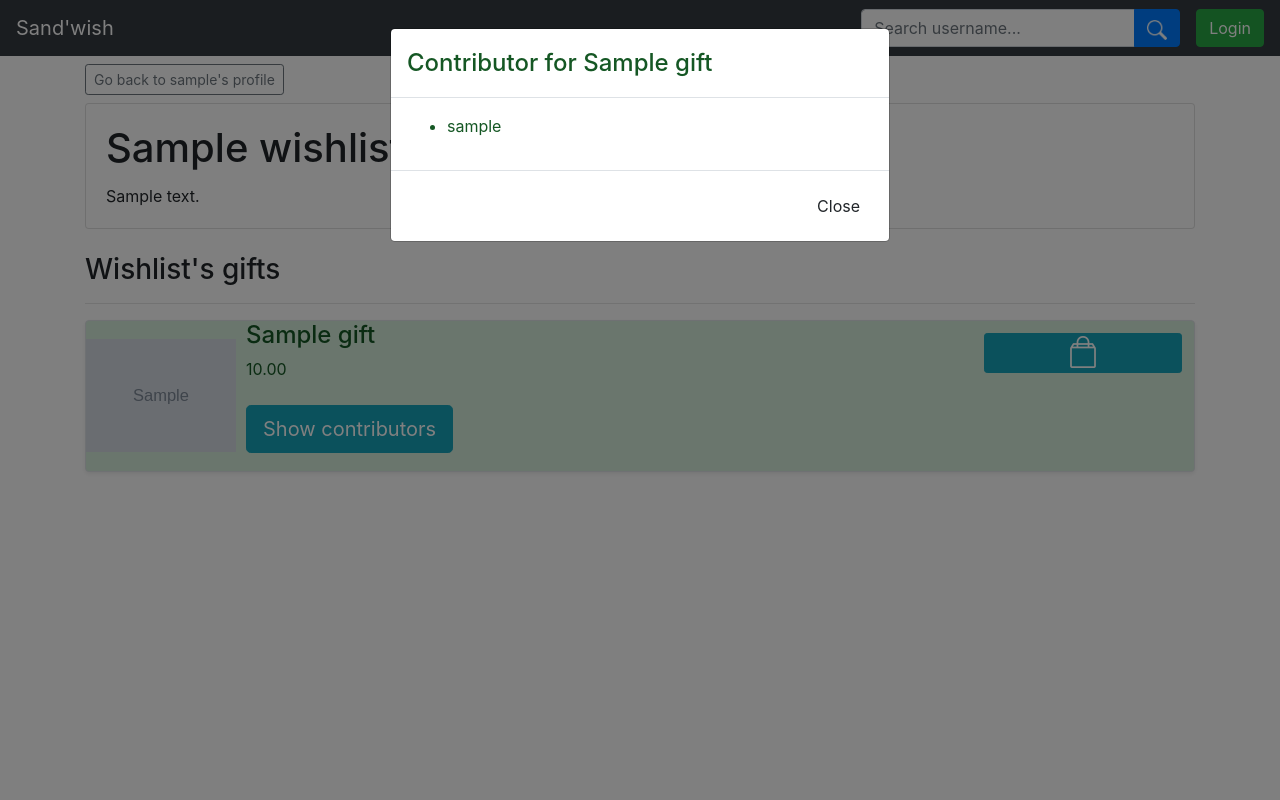
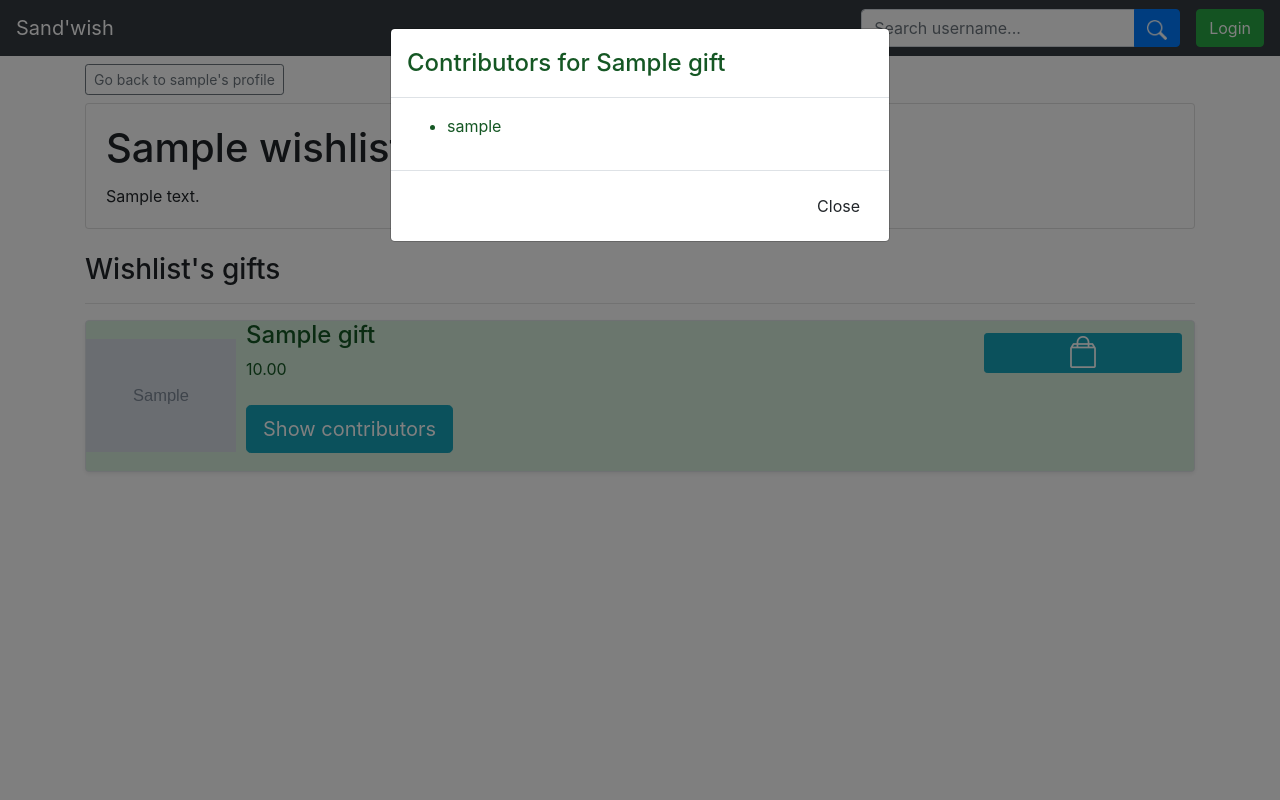
Before and after one commit to HE-Arc/Sand-wish, a Django app: a page that uses sandwish/sandwish_app/templates/sandwish_app/wishlist.html in a window 1280 px wide, after a click on "Show contributors". Run offline with Django 3.2, Linux system fonts and the light colour scheme; tables that the repository leaves empty hold one stand-in row (values such as "Sample post"); grey boxes marked "Sample" are stand-in pictures; some libraries are stand-ins or nearby versions.

Commit message:
just change the text in the contributors popup

```diff
--- a/sandwish/sandwish_app/templates/sandwish_app/wishlist.html
+++ b/sandwish/sandwish_app/templates/sandwish_app/wishlist.html
@@ -59,7 +59,7 @@
                             <!-- Modal content-->
                             <div class="modal-content">
                                 <div class="modal-header">
-                                    <h4 class="modal-title">Contributor for {{ gift.0 }}</h4>
+                                    <h4 class="modal-title">Contributors for {{ gift.0 }}</h4>
                                 </div>
                                 <div class="modal-body">
                                     <ul>
```
